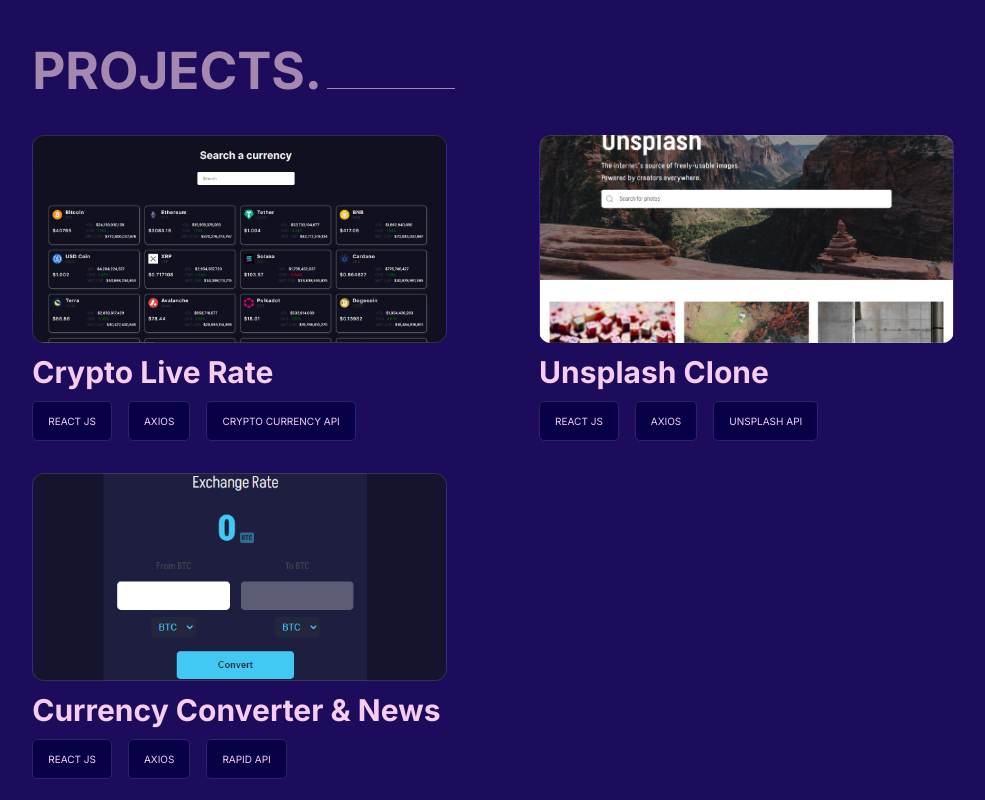
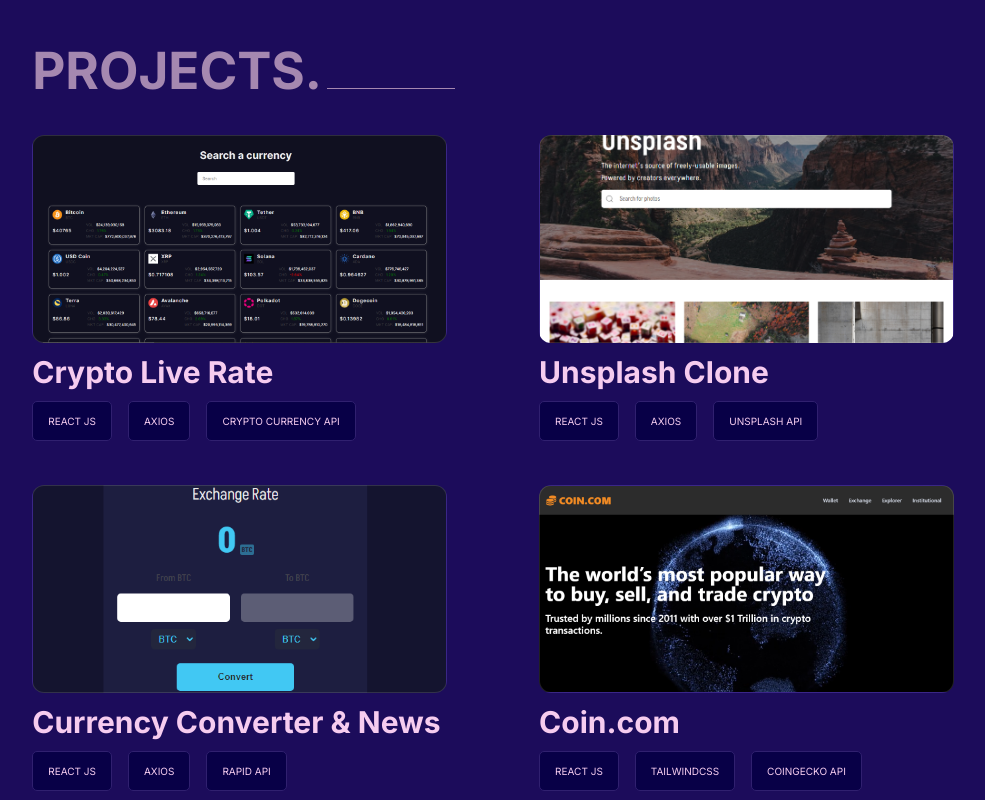
Before and after one commit to rambey-coder/Portfolio-app, a React (Create React App) app: page / in a window 1280 px wide. Shown: the part 1220-2020 px from the top of the page, without its empty margins (147-1132 px from the left). Built offline with nearby package versions, Linux system fonts and the light colour scheme.

Commit message:
project added

```diff
--- a/src/Components/Work.css
+++ b/src/Components/Work.css
@@ -16,7 +16,7 @@
     flex-wrap: wrap;
     align-items: center;
     justify-content: space-between;
-    gap: 2rem;
+    gap: 2.7rem;
 }
 
 .general-cont {
@@ -60,6 +60,21 @@
     backdrop-filter: blur(16px) saturate(180%);
     background-color: rgba(61, 44, 141, 0.75);
     background: url(/public/Assets/currency.PNG);
+    background-size: cover;
+    background-position: center;
+    height: 13rem;
+    background-repeat: no-repeat;
+    border-radius: 12px;
+    border: 1px solid rgba(255, 255, 255, 0.125);
+    text-align: center;
+}
+
+.cont4 {
+    width: 100%;
+    padding: 30px 0 0 0;
+    backdrop-filter: blur(16px) saturate(180%);
+    background-color: rgba(61, 44, 141, 0.75);
+    background: url(/public/Assets/coin.PNG);
     background-size: cover;
     background-position: center;
     height: 13rem;
--- a/src/Components/Work.js
+++ b/src/Components/Work.js
@@ -58,6 +58,22 @@
                       </div>
 
                     </div>
+
+                    <div className='general-cont'>
+
+                    <a href='https://cointrades.netlify.app/' target='_blank'><div className='cont4'></div></a>
+
+                      <h3><a href='https://cointrades.netlify.app/' target='_blank'>
+                        Coin.com
+                      </a></h3>
+
+                      <div className='cont-details'>
+                        <div>REACT JS</div>
+                        <div>TAILWINDCSS</div>
+                        <div>COINGECKO API</div>
+                      </div>
+
+                    </div>
                 </div>
         </div>
     </div>
```
Also changed, not shown: public/Assets/coin.PNG (added).
